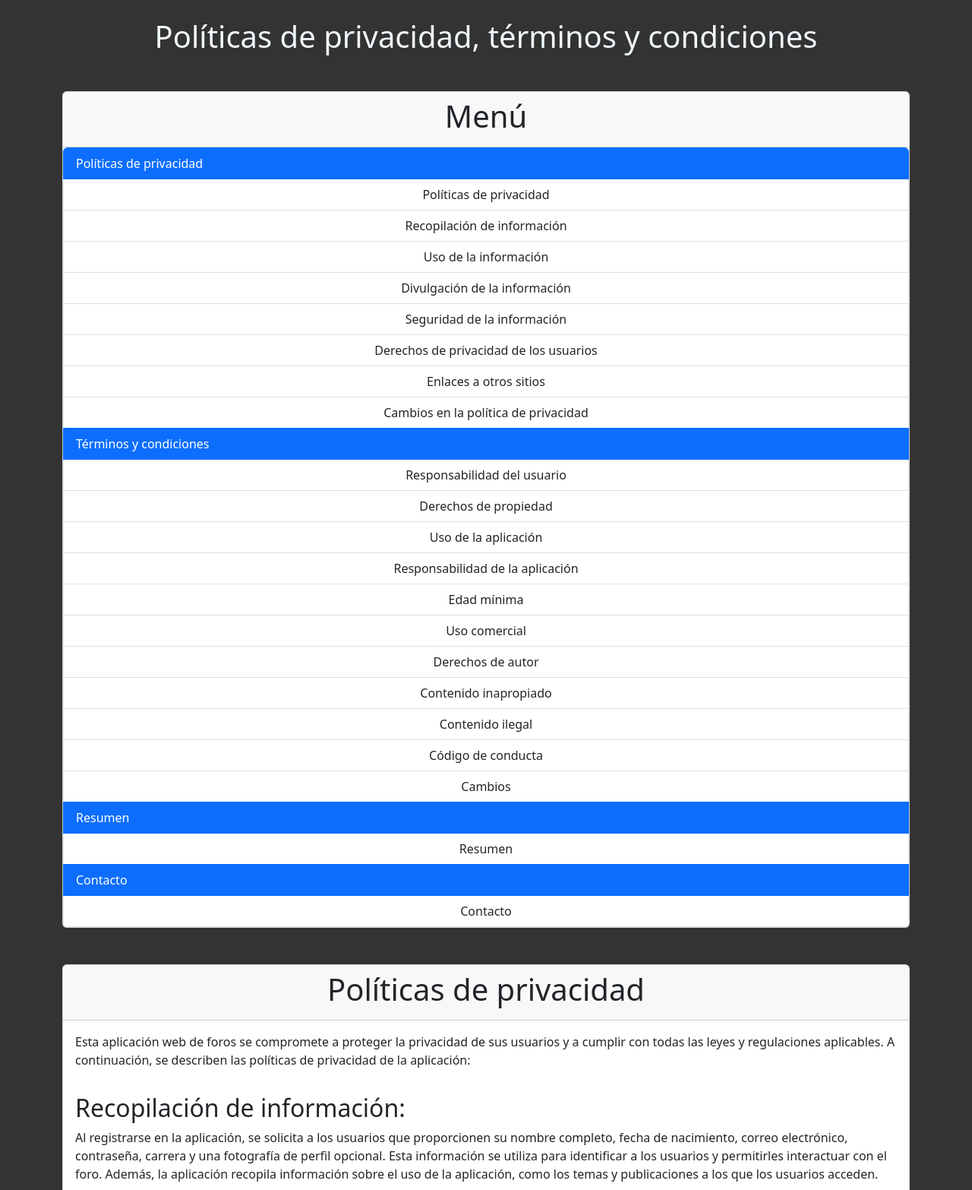
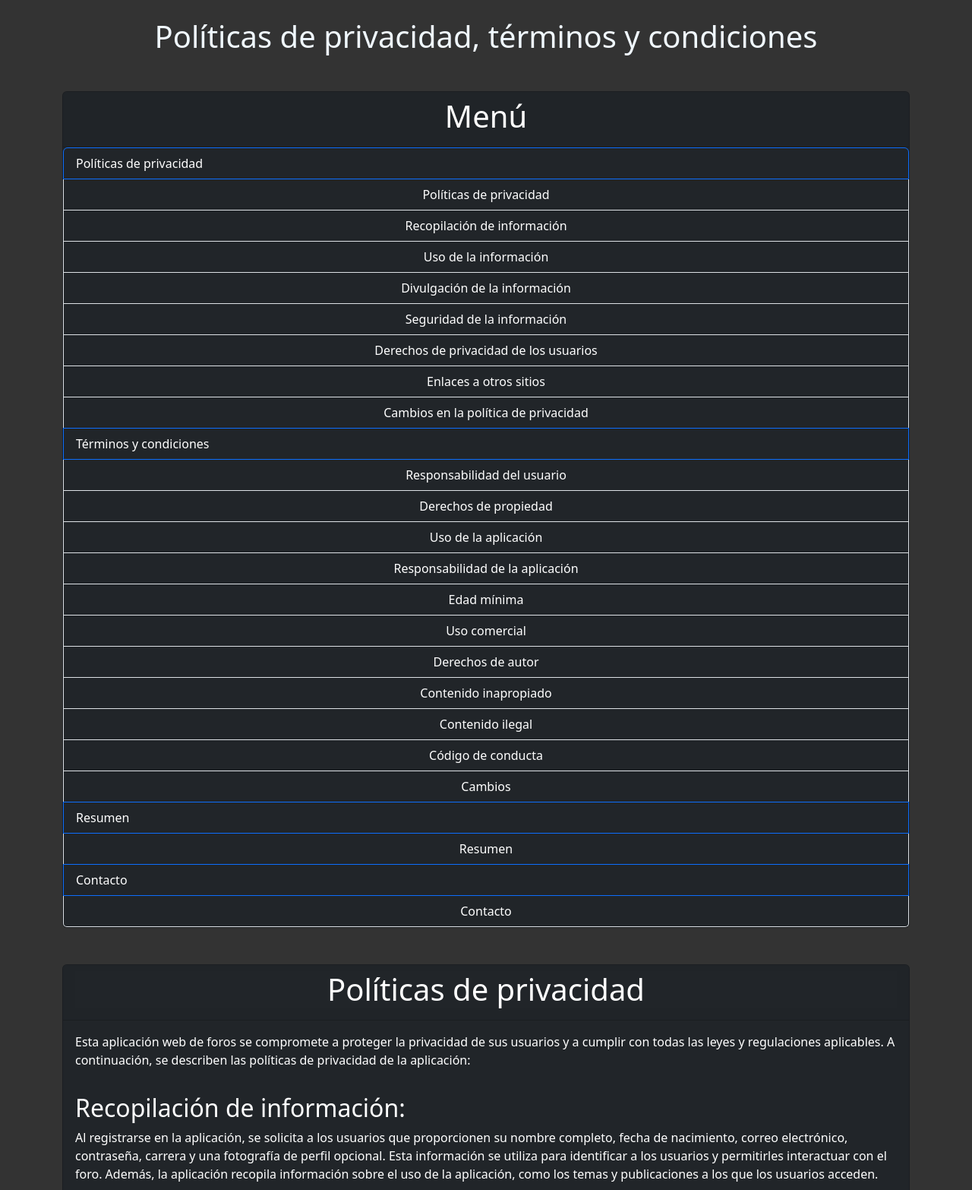
Before and after one commit to Michinded/Proyecto-Integrador-HelpMe-S184-5, a Django app: page /policies/ in a window 1280 px wide. Shown: the part 56-1622 px from the top of the page at 76% size. Run offline with Django 4.2, Linux system fonts and the light colour scheme.

Commit message:
DarkMode
Se agrego el modo obscuro a todas las páginas por el momento.
Extras:
Bugfixes

```diff
--- a/blogs/templates/login.html
+++ b/blogs/templates/login.html
@@ -31,7 +31,7 @@
                   No tienes una cuenta? <a href="{% url 'signup' %}" class="text-light">Registrarse</a>
                 </div>
                 <div class="mt-3 text-light">
-                  Volvamos al inicio <a href="{% url 'inicio' %}" class="text-light">Inicio</a>
+                  Volvamos al inicio <a href="{% url 'inicio' %}" class="text-light">Volver</a>
                 </div>
               </div>
             </div>
--- a/blogs/templates/policies.html
+++ b/blogs/templates/policies.html
@@ -14,60 +14,59 @@
 
 <div class="container mt-5">
     <section id="menu">
-      <div class="card">
+      <div class="card bg-dark text-white">
         <div class="card-header">
           <h1 class="card-title text-center">Menú</h1>
         </div>
-<div class="list-group d-flex justify-content-center">
-        <a href="#" class="list-group-item list-group-item-action active" aria-current="true">
+        <div class="list-group d-flex justify-content-center bg-dark">
+          <a href="#" class="list-group-item list-group-item-action active bg-dark" aria-current="true">
             Políticas de privacidad
           </a>
-    <a href="#policies" class="list-group-item list-group-item-action text-center">Políticas de privacidad</a>
-    <a href="#recopilacion" class="list-group-item list-group-item-action text-center">Recopilación de información</a>
-    <a href="#uso" class="list-group-item list-group-item-action text-center">Uso de la información</a>
-    <a href="#divulgacion" class="list-group-item list-group-item-action text-center">Divulgación de la información</a>
-    <a href="#seguridad" class="list-group-item list-group-item-action text-center">Seguridad de la información</a>
-    <a href="#derechos" class="list-group-item list-group-item-action text-center">Derechos de privacidad de los usuarios</a>
-    <a href="#enlaces" class="list-group-item list-group-item-action text-center">Enlaces a otros sitios</a>
-    <a href="#cambios" class="list-group-item list-group-item-action text-center">Cambios en la política de privacidad</a>
+          <a href="#policies" class="list-group-item list-group-item-action text-center bg-dark text-white">Políticas de privacidad</a>
+          <a href="#recopilacion" class="list-group-item list-group-item-action text-center bg-dark text-white">Recopilación de información</a>
+          <a href="#uso" class="list-group-item list-group-item-action text-center bg-dark text-white">Uso de la información</a>
+          <a href="#divulgacion" class="list-group-item list-group-item-action text-center bg-dark text-white">Divulgación de la información</a>
+          <a href="#seguridad" class="list-group-item list-group-item-action text-center bg-dark text-white">Seguridad de la información</a>
+          <a href="#derechos" class="list-group-item list-group-item-action text-center bg-dark text-white">Derechos de privacidad de los usuarios</a>
+          <a href="#enlaces" class="list-group-item list-group-item-action text-center bg-dark text-white">Enlaces a otros sitios</a>
+          <a href="#cambios" class="list-group-item list-group-item-action text-center bg-dark text-white">Cambios en la política de privacidad</a>
 
-    <a href="#" class="list-group-item list-group-item-action active" aria-current="true">
+          <a href="#" class="list-group-item list-group-item-action active bg-dark text-white" aria-current="true">
             Términos y condiciones
           </a>
 
-    <a href="#responsabilidad" class="list-group-item list-group-item-action text-center">Responsabilidad del usuario</a>
-    <a href="#derechos-propiedad" class="list-group-item list-group-item-action text-center">Derechos de propiedad</a>
-    <a href="#uso-aplicacion" class="list-group-item list-group-item-action text-center">Uso de la aplicación</a>
-    <a href="#responsabilidad" class="list-group-item list-group-item-action text-center">Responsabilidad de la aplicación</a>
-    <a href="#edad-minima" class="list-group-item list-group-item-action text-center">Edad mínima</a>
-    <a href="#uso-comercial" class="list-group-item list-group-item-action text-center">Uso comercial</a>
-    <a href="#derechos-autor" class="list-group-item list-group-item-action text-center">Derechos de autor</a>
-    <a href="#contenido-inapropiado" class="list-group-item list-group-item-action text-center">Contenido inapropiado</a>
-    <a href="#contenido-ilegal" class="list-group-item list-group-item-action text-center">Contenido ilegal</a>
-    <a href="#codigo-conducta" class="list-group-item list-group-item-action text-center">Código de conducta</a>
-    <a href="#cambios" class="list-group-item list-group-item-action text-center">Cambios</a>
+          <a href="#responsabilidad" class="list-group-item list-group-item-action text-center bg-dark text-white">Responsabilidad del usuario</a>
+          <a href="#derechos-propiedad" class="list-group-item list-group-item-action text-center bg-dark text-white">Derechos de propiedad</a>
+          <a href="#uso-aplicacion" class="list-group-item list-group-item-action text-center bg-dark text-white">Uso de la aplicación</a>
+          <a href="#responsabilidad" class="list-group-item list-group-item-action text-center bg-dark text-white">Responsabilidad de la aplicación</a>
+          <a href="#edad-minima" class="list-group-item list-group-item-action text-center bg-dark text-white">Edad mínima</a>
+          <a href="#uso-comercial" class="list-group-item list-group-item-action text-center bg-dark text-white">Uso comercial</a>
+          <a href="#derechos-autor" class="list-group-item list-group-item-action text-center bg-dark text-white">Derechos de autor</a>
+          <a href="#contenido-inapropiado" class="list-group-item list-group-item-action text-center bg-dark text-white">Contenido inapropiado</a>
+          <a href="#contenido-ilegal" class="list-group-item list-group-item-action text-center bg-dark text-white">Contenido ilegal</a>
+          <a href="#codigo-conducta" class="list-group-item list-group-item-action text-center bg-dark text-white">Código de conducta</a>
+          <a href="#cambios" class="list-group-item list-group-item-action text-center bg-dark text-white">Cambios</a>
 
-    <a href="#" class="list-group-item list-group-item-action active" aria-current="true">
+          <a href="#" class="list-group-item list-group-item-action active bg-dark text-white" aria-current="true">
             Resumen
           </a>
 
-    <a href="#resumen" class="list-group-item list-group-item-action text-center">Resumen</a>
+          <a href="#resumen" class="list-group-item list-group-item-action text-center bg-dark text-white">Resumen</a>
 
-    <a href="#" class="list-group-item list-group-item-action active" aria-current="true">
+        <a href="#" class="list-group-item list-group-item-action active bg-dark text-white" aria-current="true">
         Contacto
         </a>
-    <a href="#contacto" class="list-group-item list-group-item-action text-center">Contacto</a>
+        <a href="#contacto" class="list-group-item list-group-item-action text-center bg-dark text-white">Contacto</a>
     </div>
-
 </div>
 </section>
 </div>
 
 <div class="container mt-5">
     <section id="policies">
-      <div class="card">
+      <div class="card bg-dark text-white">
         <div class="card-header">
-          <h1 class="card-title text-center">Políticas de privacidad</h1>
+          <h1 class="card-title text-center bg-dark text-white">Políticas de privacidad</h1>
         </div>
         <div class="card-body">
           <p class="card-text">Esta aplicación web de foros se compromete a proteger la privacidad de sus usuarios y a cumplir con todas las leyes y regulaciones aplicables. A continuación, se describen las políticas de privacidad de la aplicación:</p>
@@ -130,9 +129,9 @@
 
 <div class="container mt-5">
     <section id="terminos">
-      <div class="card">
-        <div class="card-header">
-          <h1 class="card-title text-center">Términos y condiciones</h1>
+      <div class="card bg-dark text-white">
+        <div class="card-header bg-dark text-white">
+          <h1 class="card-title text-center bg-dark text-white">Términos y condiciones</h1>
         </div>
         <div class="card-body">
           <p class="card-text">Al utilizar esta aplicación web de foros, los usuarios aceptan los siguientes términos y condiciones:</p>
@@ -222,9 +221,9 @@
 
 <div class="container mt-5">
     <section id="resumen">
-      <div class="card">
-        <div class="card-header">
-          <h1 class="card-title text-center">Resumen</h1>
+      <div class="card bg-dark text-white">
+        <div class="card-header bg-dark text-white">
+          <h1 class="card-title text-center bg-dark text-white">Resumen</h1>
         </div>
         <div class="card-body">
           <p class="card-text">En general, al utilizar esta aplicación web de foros, los usuarios aceptan cumplir con las políticas de privacidad y los términos y condiciones establecidos. Si los usuarios tienen preguntas o inquietudes sobre estas políticas, deben comunicarse con la aplicación.</p>
@@ -238,9 +237,9 @@
 
 <div class="container mt-5">
     <section id="contacto">
-      <div class="card">
-        <div class="card-header">
-          <h1 class="card-title text-center">Contacto</h1>
+      <div class="card bg-dark text-white">
+        <div class="card-header bg-dark text-white">
+          <h1 class="card-title text-center bg-dark text-white">Contacto</h1>
         </div>
         <div class="card-body">
           <p class="card-text">Si tiene alguna pregunta o inquietud sobre estas políticas y términos y condiciones, puede comunicarse con la aplicación web del foro a través del formulario de contacto disponible en la página de inicio.</p>
--- a/blogs/templates/signup.html
+++ b/blogs/templates/signup.html
@@ -62,6 +62,12 @@
                 </div>
                 <button type="submit" class="btn btn-primary btn-block mt-4">Registrarse</button>
               </form>
+              <div class="mt-3 text-light">
+                Ya tienes una cuenta? <a href="{% url 'login' %}" class="text-light">Inicia sesión</a>
+              </div>
+              <div class="mt-3 text-light">
+                Volvamos al inicio <a href="{% url 'inicio' %}" class="text-light">Volver</a>
+              </div>
             </div>
           </div>
         </div>
```
Lines whose indentation alone changed are shown as unchanged.
